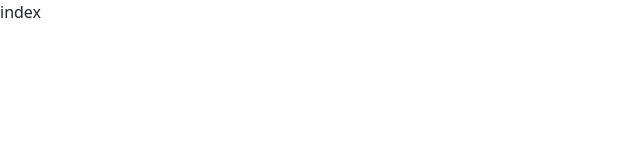
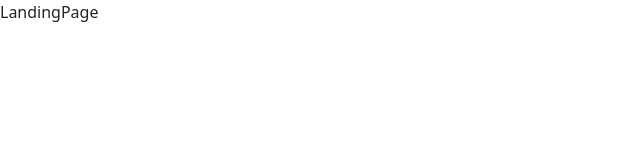
Before and after one commit to rafaldzielak/Advanced_React_Redux, a Next.js app in the folder microservices/ticketing/client/: page / in a window 1280 px wide. Shown: the top 160 px of the page, without its empty margins (0-640 px from the left). Built offline with nearby package versions, Linux system fonts and the light colour scheme.

Commit message:
getInitialProps method in next.js

```diff
--- a/microservices/ticketing/client/pages/index.js
+++ b/microservices/ticketing/client/pages/index.js
@@ -1,7 +1,13 @@
 import React from "react";
 
-const index = () => {
-  return <div>index</div>;
+const LandingPage = ({ color }) => {
+  console.log("I am in the component", color);
+  return <div>LandingPage</div>;
 };
 
-export default index;
+LandingPage.getInitialProps = () => {
+  console.log("I am on the server");
+  return { color: "red" };
+}; // specific to next.js - if we implement it - next.js will call this function while rendering the app on the server, any data returned from the function will be available as a prop
+
+export default LandingPage;
```
